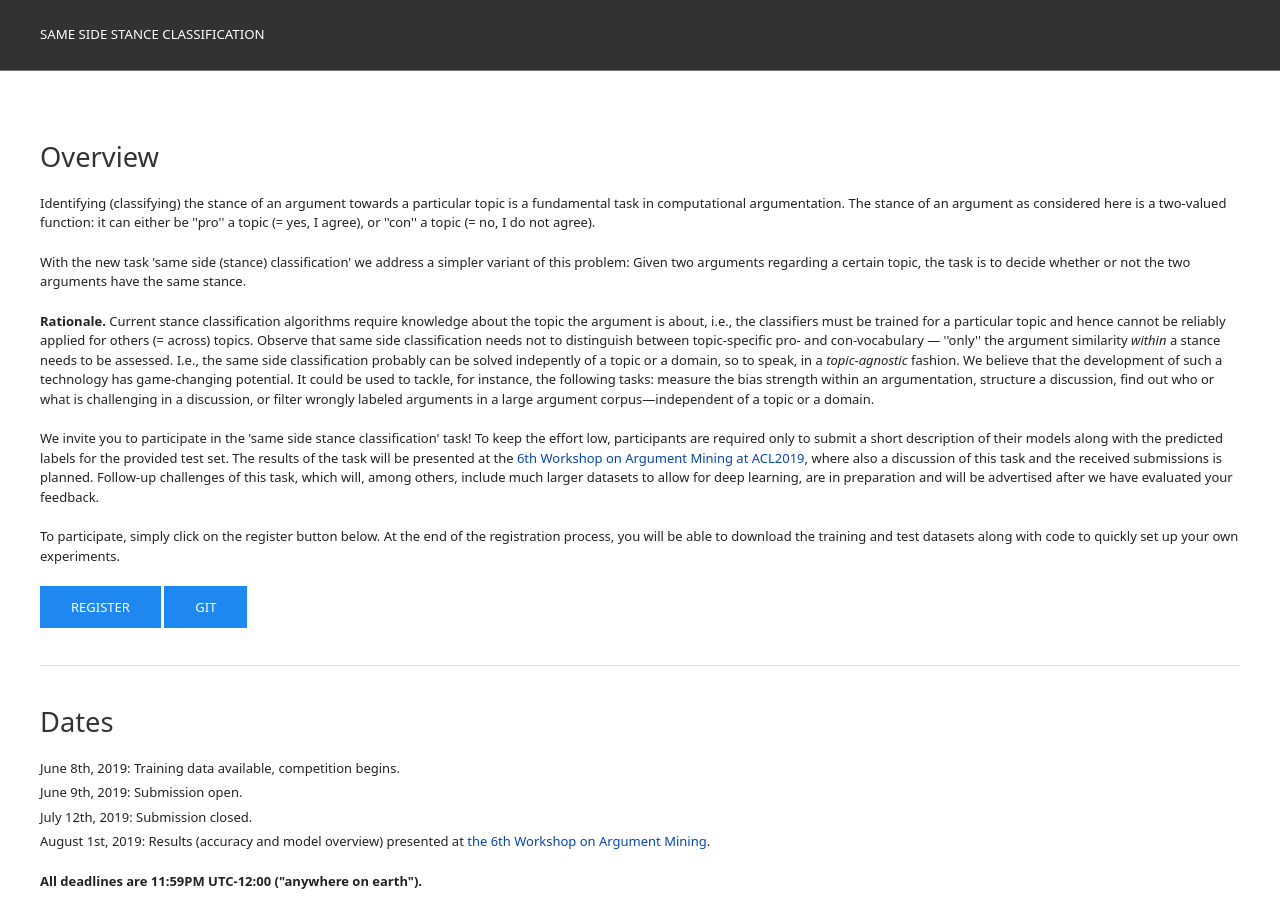
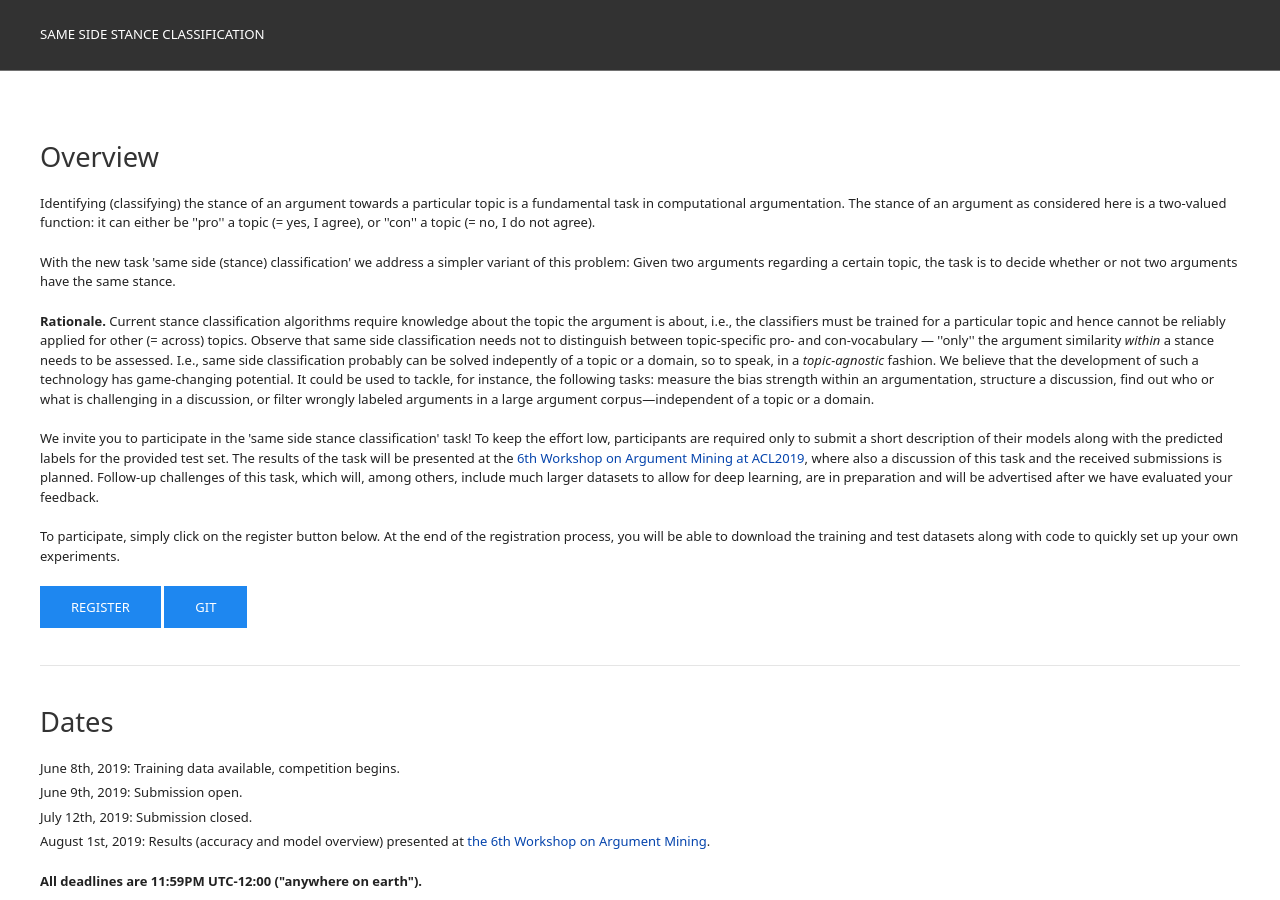
Before and after one commit to shahbazsyed/sameside-webis-de.github.io, a Jekyll site: the page built from index.html, in a window 1280 px wide and 900 px high. Built offline with Jekyll 4.4.1, drawn with Linux system fonts in a browser that asks for light colours.

Commit message:
Update index.html

```diff
--- a/index.html
+++ b/index.html
@@ -12,10 +12,10 @@
 Identifying (classifying) the stance of an argument towards a particular topic is a fundamental task in computational argumentation. The stance of an argument as considered here is a two-valued function: it can either be ''pro'' a topic (=&nbsp;yes, I agree), or ''con'' a topic (=&nbsp;no, I do not agree).
 </p>
 <p>
-With the new task 'same side (stance) classification' we address a simpler variant of this problem: Given two arguments regarding a certain topic, the task is to decide whether or not the two arguments have the same stance.
+With the new task 'same side (stance) classification' we address a simpler variant of this problem: Given two arguments regarding a certain topic, the task is to decide whether or not two arguments have the same stance.
 </p>
 <p>
-<strong> Rationale. </strong> Current stance classification algorithms require knowledge about the topic the argument is about, i.e., the classifiers must be trained for a particular topic and hence cannot be reliably applied for others (=&nbsp;across) topics. Observe that same side classification needs not to distinguish between topic-specific pro- and con-vocabulary &mdash; ''only'' the argument similarity <i>within</i> a stance needs to be assessed. I.e., the same side classification probably can be solved indepently of a topic or a domain, so to speak, in a <i>topic-agnostic</i> fashion. We believe that the development of such a technology has game-changing potential. It could be used to tackle, for instance, the following tasks: measure the bias strength within an argumentation, structure a discussion, find out who or what is challenging in a discussion, or filter wrongly labeled arguments in a large argument corpus&mdash;independent of a topic or a domain.
+<strong> Rationale. </strong> Current stance classification algorithms require knowledge about the topic the argument is about, i.e., the classifiers must be trained for a particular topic and hence cannot be reliably applied for other (=&nbsp;across) topics. Observe that same side classification needs not to distinguish between topic-specific pro- and con-vocabulary &mdash; ''only'' the argument similarity <i>within</i> a stance needs to be assessed. I.e., same side classification probably can be solved indepently of a topic or a domain, so to speak, in a <i>topic-agnostic</i> fashion. We believe that the development of such a technology has game-changing potential. It could be used to tackle, for instance, the following tasks: measure the bias strength within an argumentation, structure a discussion, find out who or what is challenging in a discussion, or filter wrongly labeled arguments in a large argument corpus&mdash;independent of a topic or a domain.
 </p>
 <p>
 We invite you to participate in the 'same side stance classification' task! To keep the effort low, participants are required only to submit a short description of their models along with the predicted labels for the provided test set. The results of the task will be presented at the <a href="https://argmining19.webis.de/" target="_blank">6th Workshop on Argument Mining at ACL2019</a>, where also a discussion of this task and the received submissions is planned. Follow-up challenges of this task, which will, among others, include much larger datasets to allow for deep learning, are in preparation and will be advertised after we have evaluated your feedback.
```
